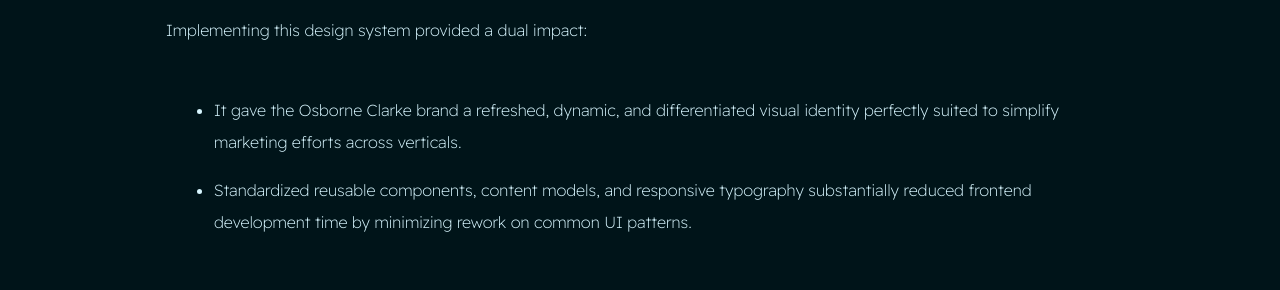
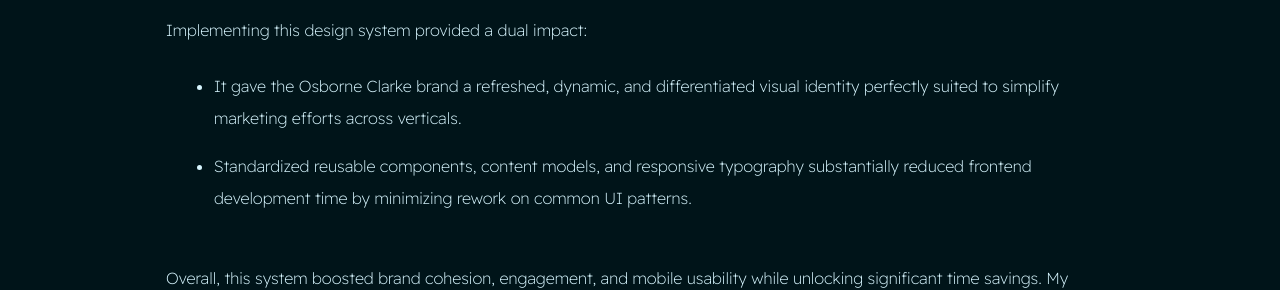
Before and after one commit to RobTF9/robtf9-portfolio, a Next.js app: page /oc in a window 1280 px wide. Shown: the part 4209-4499 px from the top of the page. Built offline with nearby package versions, Linux system fonts and the light colour scheme.

Commit message:
list margin bottom

```diff
--- a/app/(project)/layout.module.scss
+++ b/app/(project)/layout.module.scss
@@ -43,6 +43,10 @@
     letter-spacing: 4%;
     font-weight: 200;
     margin-bottom: 3rem;
+  }
+
+  ul {
+    margin-top: -1.5rem;
   }
 
   em {
```
